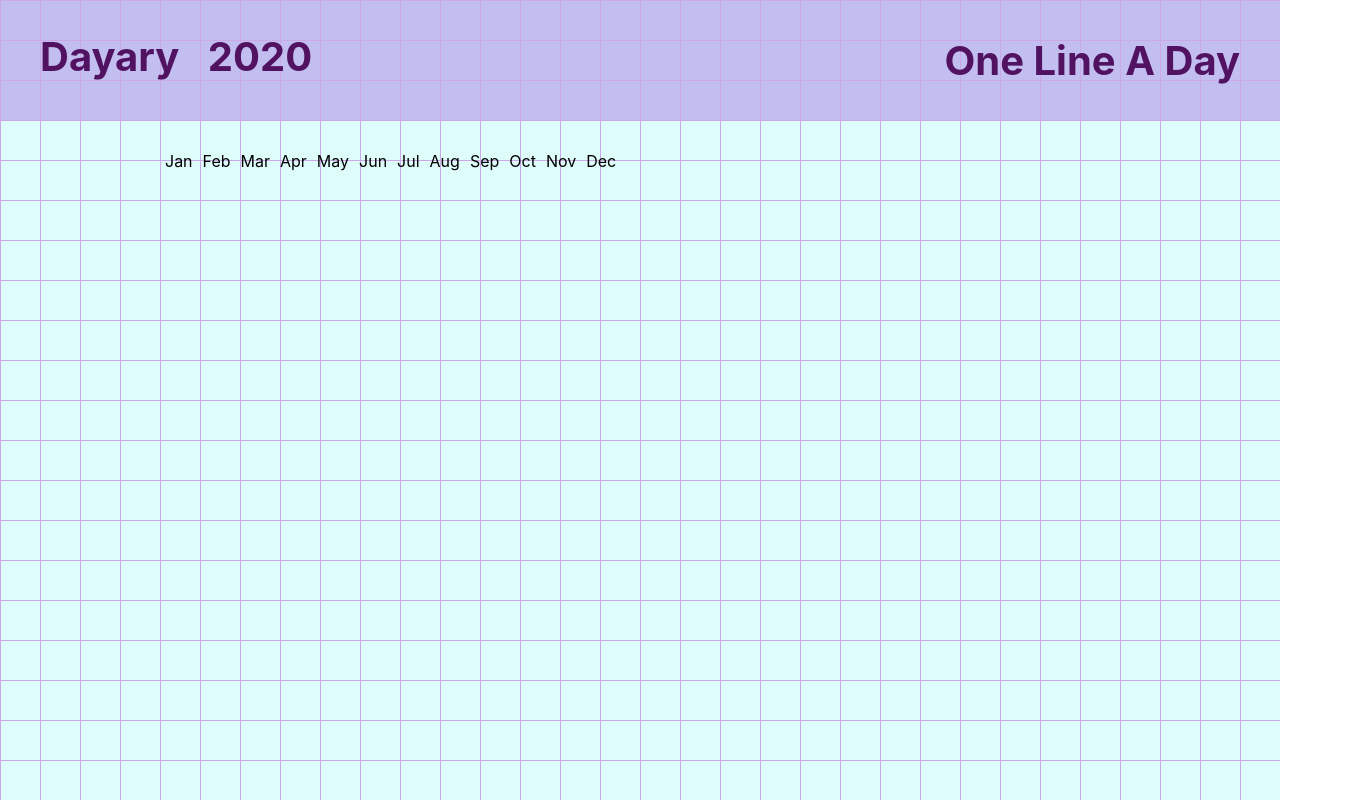
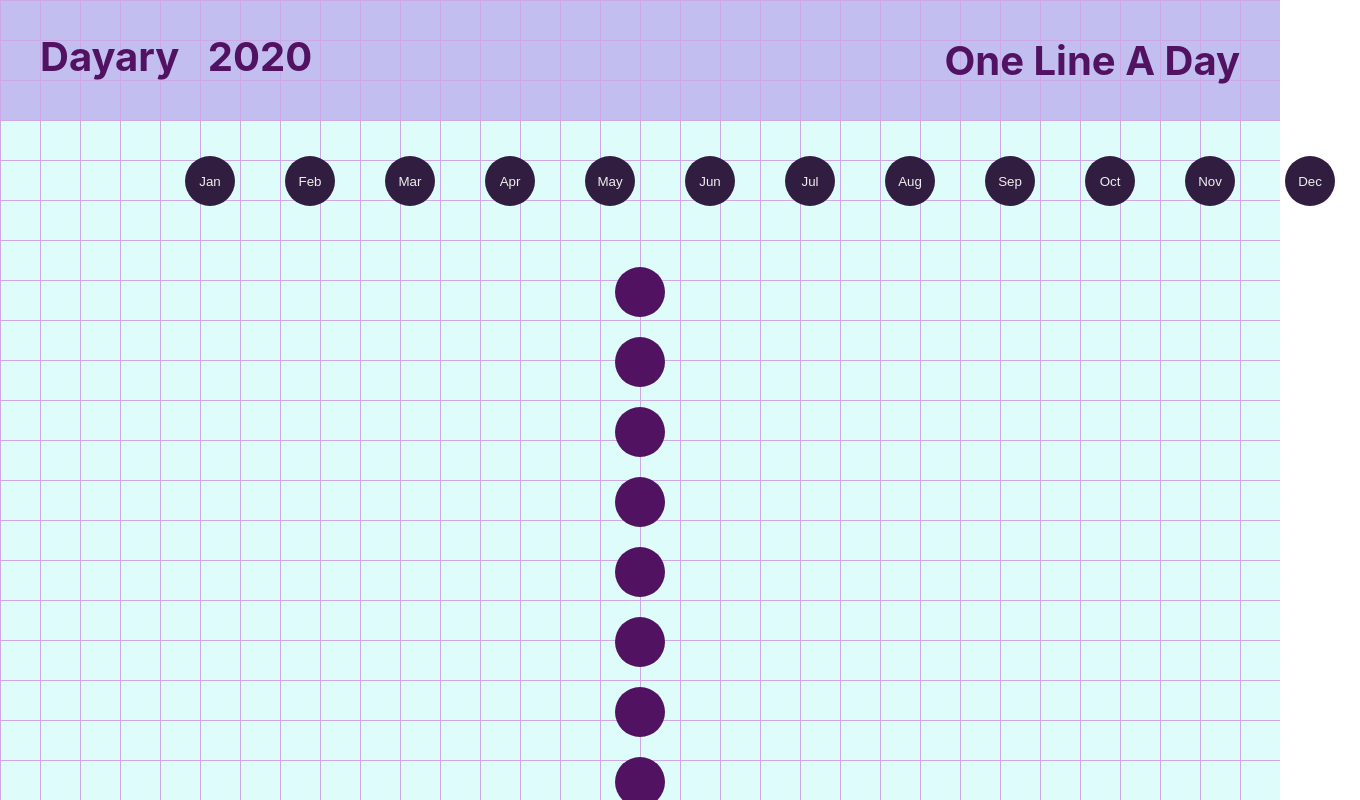
Before and after one commit to clowns123/dayary-app, a React (Create React App) app in the folder react-dayary-app/: page / in a window 1280 px wide. Shown: the top 800 px of the page, 1360 px wide, since content can reach past the window. Built offline with nearby package versions, Linux system fonts and the light colour scheme.

Commit message:
dev: Day view next modal data

```diff
--- a/react-dayary-app/package.json
+++ b/react-dayary-app/package.json
@@ -14,6 +14,7 @@
     "react-router-dom": "^5.2.0",
     "react-scripts": "3.4.2",
     "redux": "^4.0.5",
+    "redux-action": "^1.2.2",
     "redux-saga": "^1.1.3",
     "styled-components": "^5.1.1"
   },
--- a/react-dayary-app/src/components/Days.jsx
+++ b/react-dayary-app/src/components/Days.jsx
@@ -33,13 +33,21 @@ const DayListItem = styled.button`
   outline: 0;
 `;
 
-export default function Days({ click }) {
-  const state = useContext(DateContext);
-  console.log(state.state.months);
-  const initstat = [];
+export default function Days({ months, lastDay }) {
+  let obj = [];
+  for (let i = 1; i <= lastDay; i++) {
+    obj = [...obj, { [`${i}`]: i }];
+  }
+  const click = (num) => {};
   return (
     <DaysBox>
-      <DayList></DayList>
+      <DayList>
+        {obj.map((o, i) => {
+          return (
+            <DayListItem key={o} onClick={() => click(i + 1)}></DayListItem>
+          );
+        })}
+      </DayList>
     </DaysBox>
   );
 }
--- a/react-dayary-app/src/components/Months.jsx
+++ b/react-dayary-app/src/components/Months.jsx
@@ -1,15 +1,11 @@
 import React, { useContext } from "react";
 import styled from "styled-components";
-import { Link } from "react-router-dom";
-import DateContext, { DateProvider } from "../contexts/date";
-
 const MonthBox = styled.div`
   display: inline-block;
   position: relative;
   left: 160px;
   margin-top: 11px;
   padding: 20px 5px;
-
   button {
     display: inline-block;
     background-color: #311d3f;
@@ -19,35 +15,28 @@ const MonthBox = styled.div`
     margin: 5px 20px;
     cursor: pointer;
     border-radius: 25px;
+    color: #eeeeee;
     outline: 0;
-
     &:hover {
       background-color: #181818;
     }
   }
 `;
 
-const StyledLink = styled(Link)`
-  text-decoration: none;
-  color: #eeeeee;
-`;
-
-export default function Months() {
-  const state = useContext(DateContext);
-  console.log();
-  const click = (title, e) => {
-    state.state.months = state.state.months.map((s) => {
-      return title === s.title
-        ? { ...s, inOpened: true }
-        : { ...s, inOpened: false };
-    });
-    console.log(state.state.months);
-  };
-
-
-  return state.state.months.map(({ title }, i) => (
-    <MonthBox key={i} onClick={(e) => click(title, e)}>
-      {title}
+export default function Months({ months, click, lastDay }) {
+  let obj = [];
+  for (let i = 1; i <= lastDay; i++) {
+    obj = [...obj, { [`${i}`]: i }];
+  }
+  return months.map((months, i) => (
+    <MonthBox>
+      <button
+        key={i}
+        onClick={(e) => click(months.title)}
+        className={months.inOpened ? "test" : ""}
+      >
+        {months.title}
+      </button>
     </MonthBox>
   ));
 }
--- a/react-dayary-app/src/containers/DaysContainer.jsx
+++ b/react-dayary-app/src/containers/DaysContainer.jsx
@@ -6,8 +6,8 @@ const nowDate = new Date();
 const nowYear = nowDate.getFullYear();
 const nowMounth = nowDate.getMonth();
 
-export default function DaysContainer() {
-  return <Days click={click} />;
+export default function DaysContainer({ months, lastDay }) {
+  return <Days click={click} months={months} lastDay={lastDay} />;
 }
 
 const click = async (_, year = nowYear, mounth = nowMounth) => {
--- a/react-dayary-app/src/containers/MonthsContainer.jsx
+++ b/react-dayary-app/src/containers/MonthsContainer.jsx
@@ -1,7 +1,6 @@
 import React from "react";
 import Months from "../components/Months";
-import DateData from "../contexts/date";
 
-export default function MonthsContainer() {
-  return <Months />;
+export default function MonthsContainer({ months, click, lastDay }) {
+  return <Months months={months} click={click} lastDay={lastDay} />;
 }
--- a/react-dayary-app/src/contexts/date.js
+++ /dev/null
@@ -1,40 +0,0 @@
-import React from "react";
-const { createContext, useState } = require("react");
-
-const months = [];
-
-for (let i = 0; i <= 11; i++) {
-  let nowMonth = new Date(2020, i);
-  let lastDay = new Date(2020, `${i + 1}`, 0);
-  lastDay = lastDay.getDate();
-  const options = { month: "short" };
-  let month = {
-    title: new Intl.DateTimeFormat("en-US", options).format(nowMonth),
-    day: lastDay,
-    inOpened: i === new Date().getMonth() ? true : false,
-  };
-  months.push(month);
-}
-
-const DateContext = createContext({
-  state: { months },
-  action: {
-    setMonths: () => {},
-  },
-});
-
-const DateProvider = ({ children }) => {
-  const [state, setState] = useState(months);
-
-  const value = {
-    state: { state },
-    action: { setState },
-  };
-
-  return <DateContext.Provider value={value}>{children}</DateContext.Provider>;
-};
-
-const { Consumer } = DateContext;
-
-export { DateProvider, Consumer };
-export default DateContext;
--- a/react-dayary-app/src/pages/Main.jsx
+++ b/react-dayary-app/src/pages/Main.jsx
@@ -1,4 +1,4 @@
-import React from "react";
+import React, { useState, useEffect } from "react";
 import HeaderContainer from "../containers/HeaderContainer";
 import MonthsContainer from "../containers/MonthsContainer";
 import DaysContainer from "../containers/DaysContainer";
@@ -18,15 +18,55 @@ const MainBlock = styled.div`
     linear-gradient(to bottom, #cca8e9 1px, transparent 1px);
   height: 2000px;
 `;
+const setInitData = () => {
+  const temp = [];
+  for (let i = 0; i <= 11; i++) {
+    let nowMonth = new Date(2020, i);
+    let lastDay = new Date(2020, `${i + 1}`, 0);
+    lastDay = lastDay.getDate();
+    const options = { month: "short" };
+    let month = {
+      title: new Intl.DateTimeFormat("en-US", options).format(nowMonth),
+      day: lastDay,
+      inOpened: i === new Date().getMonth() ? true : false,
+    };
+    temp.push(month);
+  }
+  return temp;
+};
 
 export default function Main() {
+  const [months, setMonths] = useState([]);
+  useEffect(() => {
+    setMonths(setInitData);
+  }, []);
+
+  const click = (title) => {
+    const temp = months.map((month) => {
+      return month.title === title
+        ? { ...month, inOpened: true }
+        : { ...month, inOpened: false };
+    });
+    setMonths([...temp]);
+  };
+
+  const viewDay = months.filter((month) => {
+    return month.inOpened === true;
+  });
+
+  const now = new Date();
+  const nowYear = now.getFullYear();
+  const nowMonth = now.getMonth();
+  const lastDay = viewDay[0]
+    ? viewDay[0].day
+    : new Date(nowYear, nowMonth, 0).getDate();
   return (
     <>
       <GlobalStyle />
       <MainBlock>
         <HeaderContainer />
-        <MonthsContainer />
-        <DaysContainer />
+        <MonthsContainer months={months} click={click} lastDay={lastDay} />
+        <DaysContainer months={months} lastDay={lastDay} />
       </MainBlock>
     </>
   );
```
Also changed, not shown: 1 other file (tests, documents, lock files or other folders).
